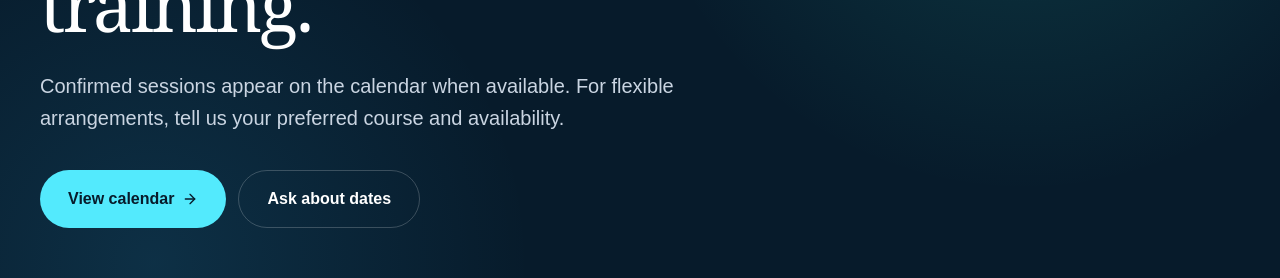
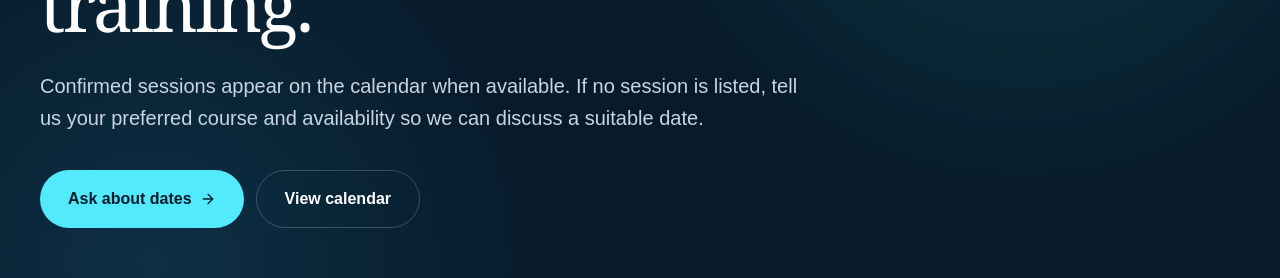
Before and after one commit to penguinswimschool/Penguin-Academy, a Next.js app: page /course-dates in a window 1280 px wide. Shown: the part 292-570 px from the top of the page. Built offline with nearby package versions, Linux system fonts and the light colour scheme; no server answers; the database is empty.

Commit message:
Clarify Academy course-date enquiry action

```diff
--- a/app/course-dates/page.tsx
+++ b/app/course-dates/page.tsx
@@ -21,7 +21,7 @@ export default function CourseDatesPage() {
     <div className="min-h-screen bg-white">
       <Header />
       <main id="main-content">
-        <InteriorPageHero eyebrow="Course dates" title="Plan your professional training." description="Confirmed sessions appear on the calendar when available. For flexible arrangements, tell us your preferred course and availability." primaryHref="#calendar" primaryLabel="View calendar" secondaryHref={whatsappEnquiryUrl('the next available course date')} secondaryLabel="Ask about dates" secondaryTrackingSource="course_dates_hero" />
+        <InteriorPageHero eyebrow="Course dates" title="Plan your professional training." description="Confirmed sessions appear on the calendar when available. If no session is listed, tell us your preferred course and availability so we can discuss a suitable date." primaryHref={whatsappEnquiryUrl('the next available course date')} primaryLabel="Ask about dates" primaryTrackingSource="course_dates_hero" secondaryHref="#calendar" secondaryLabel="View calendar" />
         <section className="bg-[#f6f4ee] py-16 sm:py-20">
           <div className="mx-auto grid max-w-7xl gap-5 px-5 sm:px-8 md:grid-cols-3 lg:px-10">
             {[{ icon: CalendarCheck, title: 'Confirmed dates', text: 'Published sessions show the scheduled training date, time and available capacity.' }, { icon: Users, title: 'Small cohorts', text: 'Training is structured for 1–8 candidates, supporting focused learning and feedback.' }, { icon: MessageCircle, title: 'Flexible arrangements', text: 'If no date is listed, contact us to discuss candidate availability and instructor capacity.' }].map(({ icon: Icon, title, text }) => <article key={title} className="rounded-[1.5rem] border border-slate-200 bg-white p-7"><Icon className="h-7 w-7 text-teal-700" /><h2 className="mt-5 text-xl font-bold text-[#0b2438]">{title}</h2><p className="mt-3 leading-7 text-slate-600">{text}</p></article>)}
```
